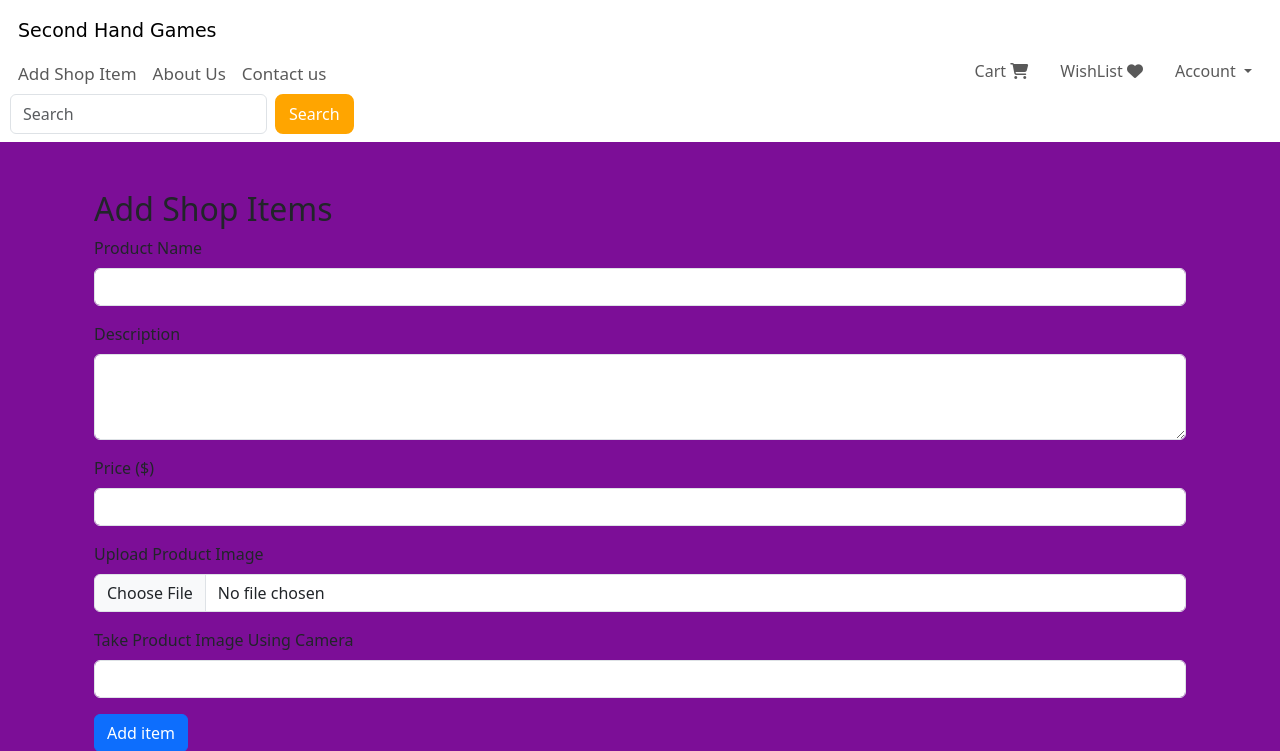
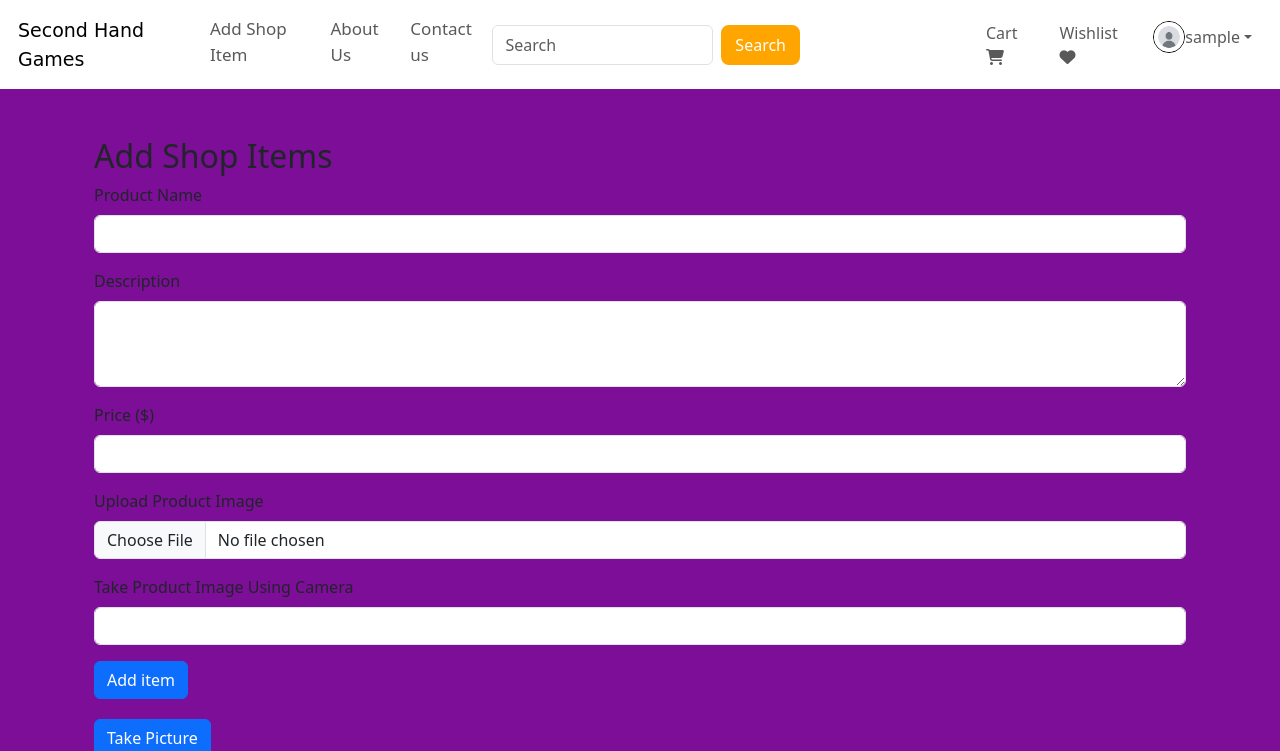
Before and after one commit to Natalie-LG05/Second-Hand-Games, a Flask app: page /add-item in a window 1280 px wide. Shown: the top 751 px of the page. Run offline with Flask 3, Linux system fonts and the light colour scheme; the visitor is signed in with stand-in values (Sample User, id 1); some libraries are stand-ins or nearby versions.

Commit message:
updated base.html

```diff
--- a/website/templates/base.html
+++ b/website/templates/base.html
@@ -1,4 +1,3 @@
-
 <!DOCTYPE html>
 <html lang="en">
 <head>
@@ -30,18 +29,16 @@
         <a class="navbar-brand" href="#" style="color: orange; font-size: 30px; margin-right: -2px;">
           <i class="fa-brands fa-Second Hand Games"></i>
         </a>
-          </li>
-        </ul>
+
+
         <button class="navbar-toggler" type="button" data-bs-toggle="collapse" data-bs-target="#navbarSupportedContent" aria-controls="navbarSupportedContent" aria-expanded="false" aria-label="Toggle navigation">
           <span class="navbar-toggler-icon"></span>
         </button>
+
         <div class="collapse navbar-collapse" id="navbarSupportedContent">
           <ul class="navbar-nav me-auto mb-2 mb-lg-0">
             <li class="nav-item">
               <a class="nav-link active" aria-current="page" href="/" style="font-family: cursive; font-size: 19px;">Second Hand Games</a>
-              <ul class="navbar-nav ml-auto">
-                <li class="nav-item"
-              </ul>
             </li>
 
             <li class="nav-item">
@@ -53,7 +50,7 @@
             </li>
 
             <li class="nav-item">
-              <a class="nav-link text-grey" href="#" style="font-size: 17px;">Contact us</a>
+              <a class="nav-link text-grey" href="{{ url_for('views.contact') }}" style="font-size: 17px;">Contact us</a>
             </li>
           </ul>
 
@@ -65,35 +62,41 @@
 
 
         <ul class="navbar-nav me-auto mb-2 mb-lg-0">
-
           <li class="nav-item mx-2" id="items">
-
             {% if cart | length < 1 %}
-            <a class="nav-link text-grey" href="/cart"><span class="badge bg-success"></span> Cart
-              <i class="fa-solid fa-cart-shopping"></i>
+              <a class="nav-link text-grey" href="/cart">
+                <span class="badge bg-success"></span> Cart <i class="fa-solid fa-cart-shopping"></i>
               </a>
             {% else %}
             <a class="nav-link text-grey" href="/cart"><span class="badge bg-success"></span> Cart
               <i class="bi bi-{{ cart | length }}-square-fill"></i>
             </a>
-
             {% endif %}
-
-
           </li>
 
           <li class="nav-item mx-2" id="items">
-            <a class="nav-link text-grey" href="#"><span class="badge bg-success"></span> WishList
-              <i class="fa-solid fa-heart"></i>
+            <a class="nav-link text-grey" href="{{ url_for('views.wishlist') }}">
+              Wishlist <i class="fa-solid fa-heart"></i>
             </a>
           </li>
 
 
           <li class="nav-item dropdown mx-2">
-            <a class="nav-link dropdown-toggle text-grey" href="#" role="button", id="profileDropdown"
-            data-bs-toggle="dropdown" aria-hidden="false">
-              Account
+            {% if current_user.is_authenticated %}
+              <a class="nav-link dropdown-toggle d-flex align-items-center text-grey" href="#" rolebutton" id="profileDropdown"
+                 data-bs-toggle="dropdown" aria-expanded="false">
+                <img src="{{ url_for('static', filename='uploads/' + current_user.profile_picture) }}"
+                     alt="Profile Picture" class="navbar-profile-pic" style="width: 32px; height: 32px; object-fit: cover; border-radius: 50%;">
+                {{ current_user.username }}
               </a>
+            {% else %}
+              <li class="nav-item dropdown">
+                <ul class="dropdown-menu dropdown-menu-end" aria-labelledby="accountDropdown">
+                  <li><a class="dropdown-item" href="{{ url_for('auth.login') }}">Login</a></li>
+                  <li><a class="dropdown-item" href="{{ url_for('auth.sign_up') }}">Sign Up</a></li>
+                </ul>
+              </li>
+            {% endif %}
             <ul class="dropdown-menu" aria-labelledby="profileDropdown">
 
 
```
Lines whose indentation alone changed are shown as unchanged.
